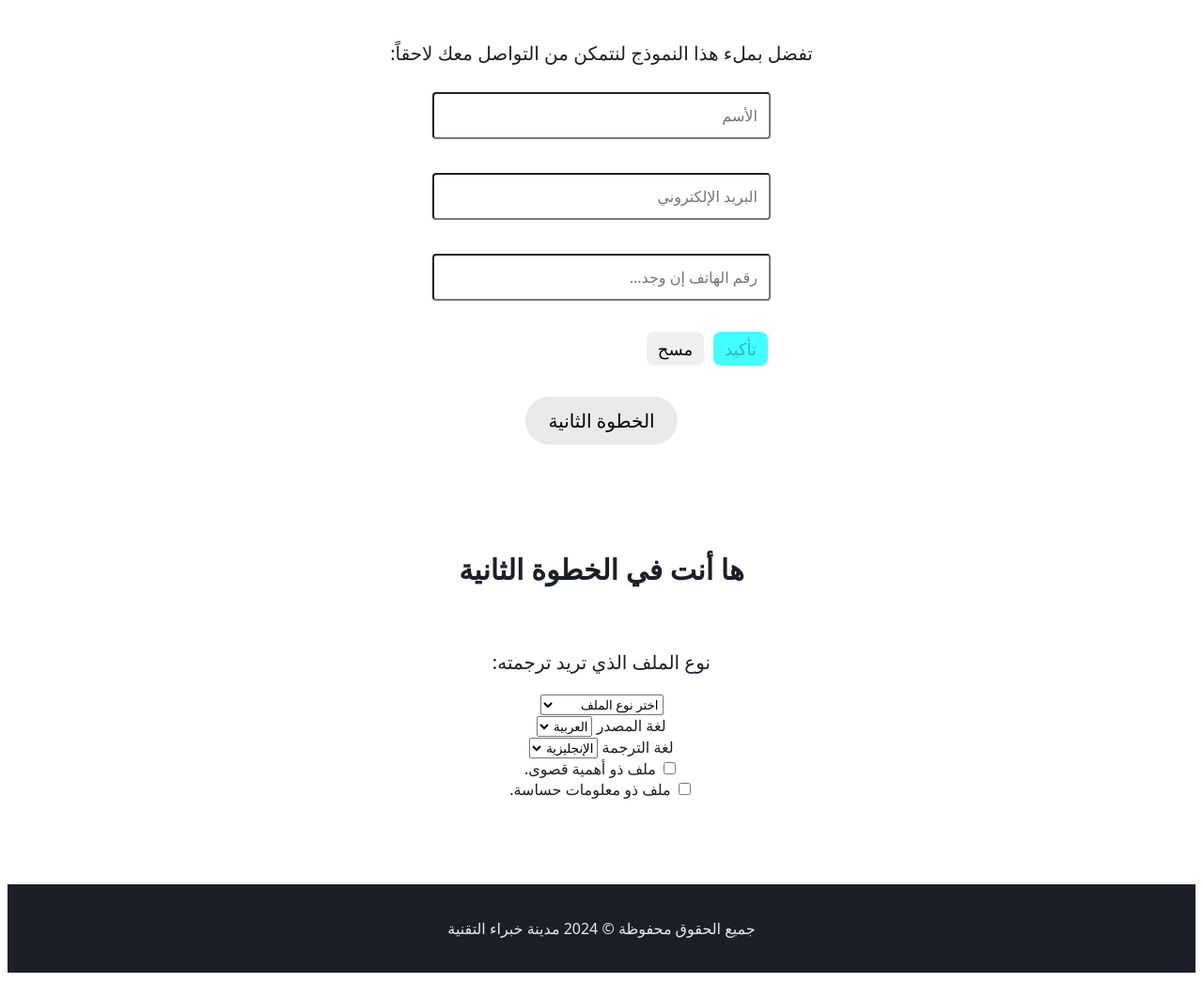
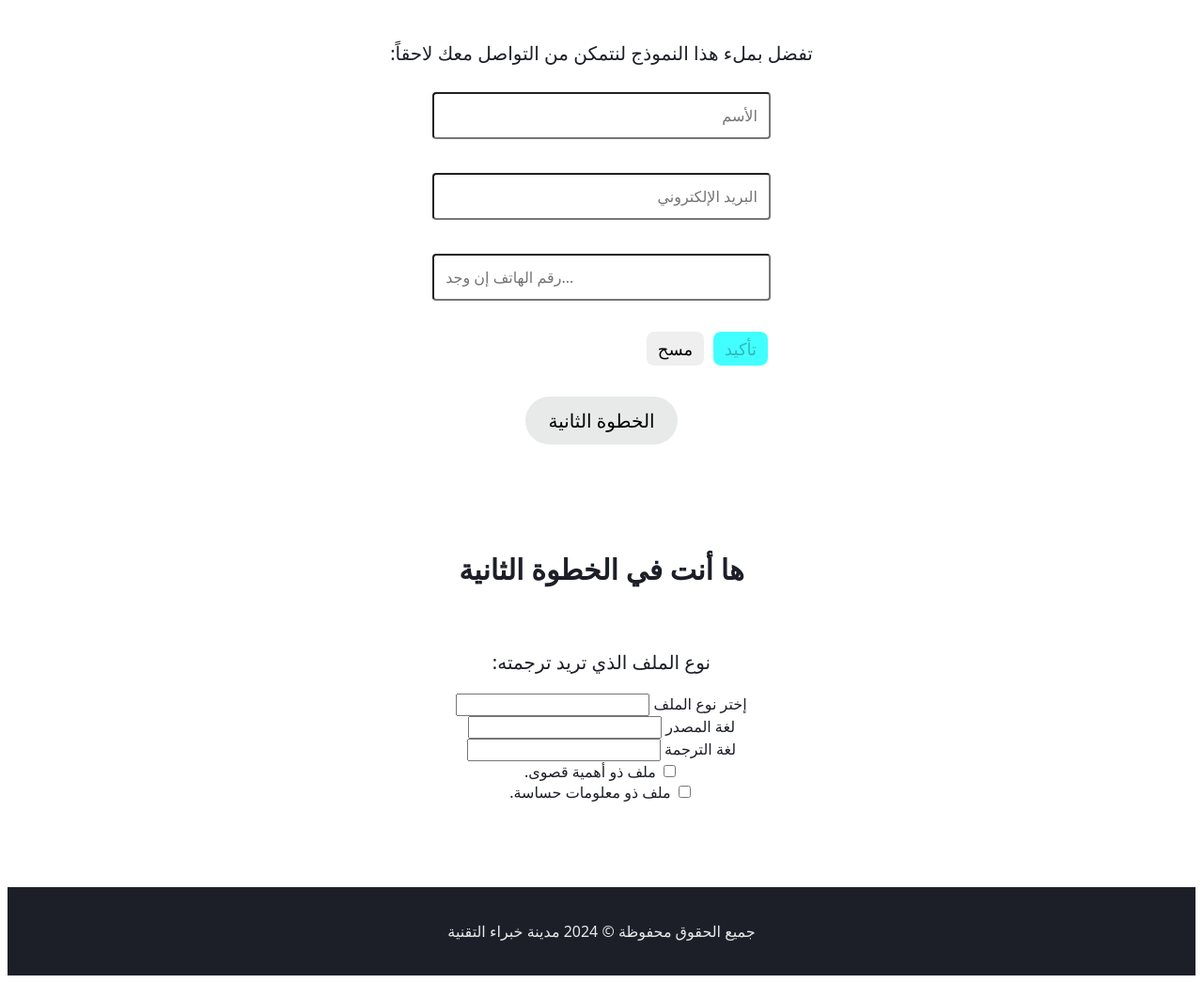
Before and after one commit to faris-zak/cteoman-translate, a plain HTML site: page index.html in a window 1280 px wide. Shown: the part 633-1679 px from the top of the page at 94% size. Drawn offline with nearby package versions, Linux system fonts and the light colour scheme.

Commit message:
"Updated input types and added datalists for file type, source language, and translation language fields in index.html"

```diff
--- a/index.html
+++ b/index.html
@@ -61,7 +61,7 @@
                         </div>
 
                         <div class="form-group">
-                            <input type="number" id="phone" placeholder="رقم الهاتف إن وجد..." autocomplete="off">
+                            <input type="tel" id="phone" pattern="[0-9]{4} [0-9]{4}" placeholder="رقم الهاتف إن وجد..." autocomplete="off">
                         </div>
 
                         <div id="popup">
@@ -91,29 +91,38 @@
                     <form class="fileInfo">
                         <p>نوع الملف الذي تريد ترجمته:</p>
                         <div class="form-group">
-                            <select id="fileType" required>
-                                <option value="" selected disabled>اختر نوع الملف</option>
+                            <label for="fileType">إختر نوع الملف</label>
+                            <input list="file-type" id="fileType" name="fileType" />
+
+                            <datalist id="file-type">
                                 <option value="txt">Text (.txt)</option>
                                 <option value="doc">Word (.doc,.docx)</option>
                                 <option value="pdf">PDF (.pdf)</option>
                                 <option value="jpg">JPG (.jpg,.jpeg)</option>
                                 <option value="png">PNG (.png)</option>
                                 <option value="mp4">MP4 (.mp4)</option>
-                            </select>
+                              </datalist>
                         </div>
 
                         <div class="form-group">
                             <label for="sourceLanguage">لغة المصدر</label>
-                            <select id="sourceLanguage" required>
+                            <input list="source-language" id="sourceLanguage" name="sourceLanguage" />
+
+                            <datalist id="source-language" required>
                                 <option value="arabic">العربية</option>
-                            </select>
+                                <option value="english">الإنجليزية</option>
+                            </datalist>
                         </div>
 
                         <div class="form-group">
+
                             <label for="translationLanguage">لغة الترجمة</label>
-                            <select id="translationLanguage" required>
+                            <input list="translation-language" id="translationLanguage" name="translationLanguage" />
+
+                            <datalist id="translation-language" required>
+                                <option value="arabic">العربية</option>
                                 <option value="english">الإنجليزية</option>
-                            </select>
+                            </datalist>
                         </div>
 
                         <div class="form-group">
```
